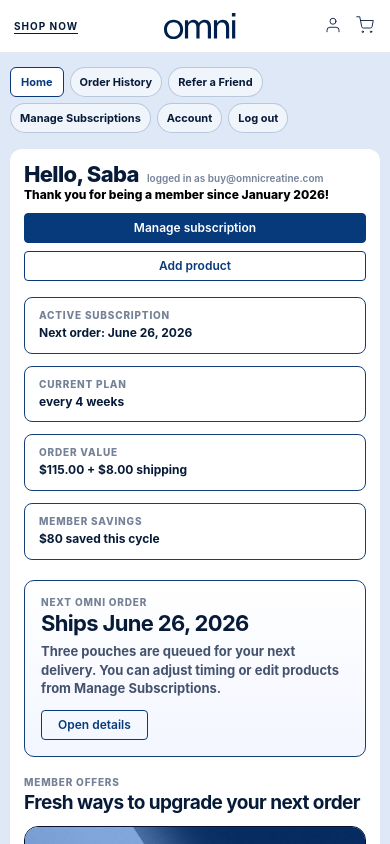
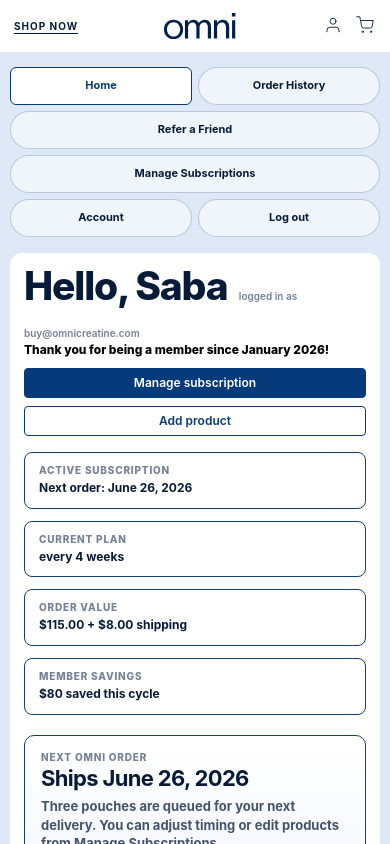
Before and after one commit to Sababaxx/new-portal-experience, a React (Vite) app: page / in a window 390 px wide. Shown: the top 844 px of the page. Built offline with nearby package versions, Linux system fonts and the light colour scheme.

Commit message:
Fix mobile cancellation flow layout

```diff
--- a/src/components/CancelIntroVideoModal.jsx
+++ b/src/components/CancelIntroVideoModal.jsx
@@ -32,12 +32,17 @@
 
   useEffect(() => {
     if (!open || !videoRef.current) return;
+    const previousOverflow = document.body.style.overflow;
+    document.body.style.overflow = "hidden";
     const video = videoRef.current;
     video.muted = false;
     video.volume = 1;
     video.currentTime = 0;
     const playAttempt = video.play();
     if (playAttempt?.catch) playAttempt.catch(() => {});
+    return () => {
+      document.body.style.overflow = previousOverflow;
+    };
   }, [open]);
 
   if (!open) return null;
--- a/src/components/CancellationFlow.jsx
+++ b/src/components/CancellationFlow.jsx
@@ -1,4 +1,4 @@
-import React, { useMemo, useState } from "react";
+import React, { useEffect, useMemo, useState } from "react";
 import Button from "./Button.jsx";
 
 const reasons = [
@@ -324,6 +324,15 @@
     [selectedReasonId]
   );
 
+  useEffect(() => {
+    if (!open) return undefined;
+    const previousOverflow = document.body.style.overflow;
+    document.body.style.overflow = "hidden";
+    return () => {
+      document.body.style.overflow = previousOverflow;
+    };
+  }, [open]);
+
   if (!open) return null;
 
   const closeFlow = () => {
--- a/src/styles.css
+++ b/src/styles.css
@@ -22,10 +22,12 @@
 
 * { box-sizing: border-box; }
 html, body { margin: 0; padding: 0; }
+html { -webkit-text-size-adjust: 100%; text-size-adjust: 100%; }
 body {
   font-family: 'Inter', -apple-system, BlinkMacSystemFont, 'Segoe UI', Helvetica, Arial, sans-serif;
   color: var(--omni-text);
   background: var(--omni-bg);
+  overflow-x: hidden;
   -webkit-font-smoothing: antialiased;
   -moz-osx-font-smoothing: grayscale;
 }
@@ -2496,3 +2498,185 @@
     height: 132px;
   }
 }
+
+/* Phone hardening pass for iOS Safari and narrow Vercel previews. */
+@media (max-width: 540px) {
+  .portal-shell,
+  .portal-shell-dashboard {
+    width: 100%;
+    padding-inline: 10px;
+  }
+
+  .portal-layout,
+  .detail-layout,
+  .portal-main,
+  .home-card,
+  .manage-offers-card,
+  .workspace-grid,
+  .workspace-left,
+  .workspace-right {
+    width: 100%;
+    max-width: 100%;
+    min-width: 0;
+  }
+
+  .portal-side-nav {
+    display: grid;
+    grid-template-columns: repeat(2, minmax(0, 1fr));
+    width: 100%;
+  }
+
+  .portal-side-nav a {
+    display: flex;
+    justify-content: center;
+    align-items: center;
+    min-height: 38px;
+    text-align: center;
+    line-height: 1.05;
+  }
+
+  .portal-side-nav a:nth-child(3),
+  .portal-side-nav a:nth-child(4) {
+    grid-column: 1 / -1;
+  }
+
+  .member-greeting h1,
+  .home-card h1,
+  .manage-title-area h1 {
+    font-size: clamp(30px, 10vw, 40px);
+    line-height: .95;
+  }
+
+  .member-greeting p,
+  .home-card p,
+  .manage-title-area p {
+    overflow-wrap: anywhere;
+  }
+
+  .portal-offer-block,
+  .detail-layout .manage-offers-card .portal-offer-hero,
+  .detail-layout .manage-offers-card .portal-offer-campaign {
+    width: 100%;
+    max-width: 100%;
+    min-width: 0;
+  }
+
+  .cancel-flow-backdrop {
+    inset: 0;
+    display: block;
+    padding: 0;
+    overflow: hidden;
+    background: rgba(5, 18, 38, .68);
+  }
+
+  .cancel-flow-panel {
+    width: 100vw;
+    height: 100dvh;
+    min-height: 100svh;
+    max-height: none;
+    overflow-y: auto;
+    overscroll-behavior: contain;
+    margin: 0;
+    padding: 18px 16px calc(92px + env(safe-area-inset-bottom));
+    border: 0;
+    border-radius: 0;
+    box-shadow: none;
+  }
+
+  .cancel-flow-close {
+    top: 14px;
+    right: 14px;
+    width: 42px;
+    height: 42px;
+    font-size: 18px;
+  }
+
+  .cancel-step,
+  .cancel-save-step,
+  .cancel-confirm-step,
+  .cancel-complete-step {
+    width: 100%;
+    max-width: none;
+  }
+
+  .cancel-step-head {
+    max-width: calc(100% - 48px);
+    margin-bottom: 14px;
+  }
+
+  .cancel-kicker,
+  .cancel-selected-label {
+    font-size: 9px;
+    line-height: 1.2;
+    letter-spacing: .08em;
+  }
+
+  .cancel-step h2 {
+    max-width: calc(100% - 46px);
+    font-size: clamp(26px, 8.2vw, 34px);
+    line-height: 1.02;
+    margin-bottom: 8px;
+  }
+
+  .cancel-step p {
+    font-size: 16px;
+    line-height: 1.35;
+  }
+
+  .cancel-reason-list {
+    display: grid;
+    grid-template-columns: 1fr;
+    gap: 10px;
+  }
+
+  .cancel-reason-row {
+    min-height: 0;
+    grid-template-columns: 22px minmax(0, 1fr);
+    gap: 12px;
+    padding: 14px 12px;
+    border-radius: 12px;
+  }
+
+  .cancel-radio {
+    width: 18px;
+    height: 18px;
+    margin-top: 2px;
+  }
+
+  .cancel-reason-row strong,
+  .cancel-save-card h3 {
+    font-size: 17px;
+    line-height: 1.12;
+  }
+
+  .cancel-reason-row small {
+    font-size: 14px;
+    line-height: 1.32;
+  }
+
+  .cancel-save-card,
+  .cancel-confirm-card,
+  .cancel-branch-card {
+    margin-top: 14px;
+    padding: 14px;
+    border-radius: 12px;
+  }
+
+  .cancel-flow-actions {
+    position: sticky;
+    bottom: 0;
+    z-index: 2;
+    display: grid;
+    grid-template-columns: 1fr;
+    gap: 8px;
+    margin: 18px -16px calc(-92px - env(safe-area-inset-bottom));
+    padding: 12px 16px calc(16px + env(safe-area-inset-bottom));
+    background: linear-gradient(180deg, rgba(255,255,255,.88), #ffffff 34%);
+    border-top: 1px solid var(--omni-divider);
+  }
+
+  .cancel-flow-actions .btn {
+    width: 100%;
+    min-height: 44px;
+  }
+}
```
